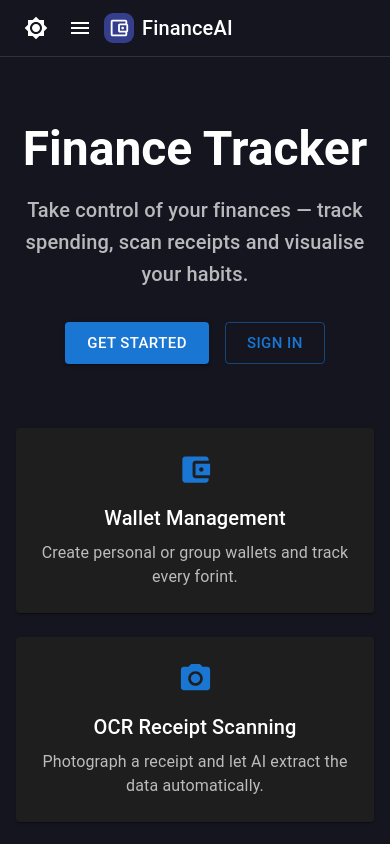
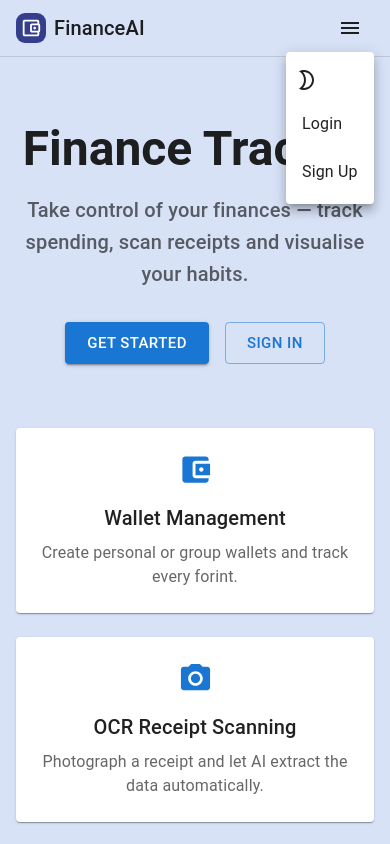
Before and after one commit to becsmate/becsmate.github.io, a React (Create React App) app in the folder client/: page / in a window 390 px wide. Both pictures are taken after a click on the button "account of current user". Shown: the top 844 px of the page. Built offline with nearby package versions, Linux system fonts and the light colour scheme.

Commit message:
navbar redesign finished

```diff
--- a/client/src/components/Navigation.tsx
+++ b/client/src/components/Navigation.tsx
@@ -3,10 +3,11 @@ import {
   AppBar, Toolbar, Typography, Button, IconButton,
   Box, useMediaQuery, useTheme, Menu, MenuItem,
 } from '@mui/material';
-import { Brightness4, Brightness7, Menu as MenuIcon } from '@mui/icons-material';
+import {Menu as MenuIcon } from '@mui/icons-material';
 import { Link, useLocation } from 'react-router-dom';
 import { useAuthContext } from '../contexts/AuthContext';
-
+import Brightness2OutlinedIcon from '@mui/icons-material/Brightness2Outlined';
+import LightModeOutlinedIcon from '@mui/icons-material/LightModeOutlined';
 import AccountBalanceWalletOutlinedIcon from '@mui/icons-material/AccountBalanceWalletOutlined';
 
 interface NavigationProps {
@@ -19,7 +20,7 @@ const NAV_ITEMS = [
   { label: 'Upload', path: '/upload', auth: true },
   { label: 'Statistics', path: '/statistics', auth: true },
   { label: 'Login', path: '/login', auth: false },
-  { label: 'Register', path: '/register', auth: false }
+  { label: 'Sign Up', path: '/register', auth: false }
 ];
 
 const Navigation: React.FC<NavigationProps> = ({ darkMode, toggleDarkMode }) => {
@@ -35,22 +36,21 @@ const Navigation: React.FC<NavigationProps> = ({ darkMode, toggleDarkMode }) =>
 
   return (
     <AppBar position="static" elevation={0} color="transparent" sx={{ bgcolor: 'background.default', color: 'text.primary', borderBottom: 1, borderColor: 'divider' }}>
-      <Toolbar>
-        <Box sx={{ display: 'flex', alignItems: 'center', flexGrow: 1 }}>
-          <Box sx={{ display: { xs: 'none', md: 'flex' }, alignItems: 'center', mr: 2, textDecoration: 'none', color: 'inherit' }}>
-            <AccountBalanceWalletOutlinedIcon sx={{ mr: 1, bgcolor: "#353e8c", color: 'white', borderRadius: '30%', p: 0.5, height: 30, width: 30 }} />
+      <Toolbar sx={{ display: 'flex', alignItems: 'center', justifyContent: 'space-between' }}>
+        {/* Logo Section */}
+        <Box sx={{ display: 'flex', alignItems: 'center', gap: 1 }}>
+          <AccountBalanceWalletOutlinedIcon sx={{ bgcolor: "#353e8c", color: 'white', borderRadius: '30%', p: 0.5, height: 30, width: 30 }} />
           <Typography variant="h6" component={Link} to="/" sx={{ color: 'inherit', textDecoration: 'none' }}>
             FinanceAI
           </Typography>
         </Box>
 
-          <Box sx={{ flexGrow: 1, display: 'flex', justifyContent: 'flex-end', alignItems: 'center' }}>
+        {/* Navigation Section */}
+        {!isMobile && (
+          <Box sx={{ display: 'flex', alignItems: 'center', gap: 1 }}>
             <IconButton color="inherit" onClick={toggleDarkMode}>
-              {darkMode ? <Brightness7 /> : <Brightness4 />}
+              {darkMode ? <LightModeOutlinedIcon /> : <Brightness2OutlinedIcon />}
             </IconButton>
-
-            {!isMobile && (
-              <Box sx={{ flexGrow: 1, display: 'flex', gap: 1 }}>
             {NAV_ITEMS.map((item) =>
               (isAuthenticated && item.auth) ? (
                 <Button key={item.path} component={Link} to={item.path} color="inherit"
@@ -77,20 +77,17 @@ const Navigation: React.FC<NavigationProps> = ({ darkMode, toggleDarkMode }) =>
           </Box>
         )}
 
+        {/* Mobile Menu */}
         {isMobile && (
           <>
-                <IconButton size="large" aria-label="account of current user" aria-controls="menu-appbar" aria-haspopup="true" onClick={handleOpen} color="inherit" sx={{ display: { xs: 'flex', md: 'none' } }} >
+            <IconButton size="large" aria-label="account of current user" aria-controls="menu-appbar" aria-haspopup="true" onClick={handleOpen} color="inherit">
               <MenuIcon />
             </IconButton>
 
-                <Box sx={{ display: { xs: 'flex', md: 'none' }, alignItems: 'center', flexGrow: 1, textDecoration: 'none', color: 'inherit' }}>
-                  <AccountBalanceWalletOutlinedIcon sx={{ mr: 1, bgcolor: "#353e8c", color: 'white', borderRadius: '30%', p: 0.5, height: 30, width: 30 }} />
-                  <Typography variant="h6" component={Link} to="/" sx={{ color: 'inherit', textDecoration: 'none' }}>
-                    FinanceAI
-                  </Typography>
-                </Box>
-
-                <Menu id="menu-appbar" anchorEl={anchorEl} anchorOrigin={{ vertical: 'bottom', horizontal: 'left', }} keepMounted transformOrigin={{ vertical: 'top', horizontal: 'left', }} open={Boolean(anchorEl)} onClose={handleClose} sx={{ display: { xs: 'block', md: 'none' }, }} >
+            <Menu id="menu-appbar" anchorEl={anchorEl} anchorOrigin={{ vertical: 'bottom', horizontal: 'right' }} keepMounted transformOrigin={{ vertical: 'top', horizontal: 'right' }} open={Boolean(anchorEl)} onClose={handleClose}>
+              <IconButton color="inherit" onClick={toggleDarkMode}>
+                {darkMode ? <LightModeOutlinedIcon /> : <Brightness2OutlinedIcon />}
+              </IconButton>
               {NAV_ITEMS.map((item) => {
                 if (isAuthenticated && !item.auth) return null;
                 if (!isAuthenticated && item.auth) return null;
@@ -109,8 +106,6 @@ const Navigation: React.FC<NavigationProps> = ({ darkMode, toggleDarkMode }) =>
             </Menu>
           </>
         )}
-          </Box>
-        </Box>
       </Toolbar>
     </AppBar>
   );
--- a/client/src/services/apiClient.ts
+++ b/client/src/services/apiClient.ts
@@ -2,7 +2,7 @@ import axios from 'axios';
 
 const BASE_URL = process.env.NODE_ENV === 'production'
   ? '/api'
-  : 'http://localhost:5000/api';
+  : `http://${window.location.hostname}:5000/api`;
 
 export const apiClient = axios.create({
   baseURL: BASE_URL,
```
Also changed, not shown: 2 other files (tests, documents, lock files or other folders). Lines whose indentation alone changed are shown as unchanged.
